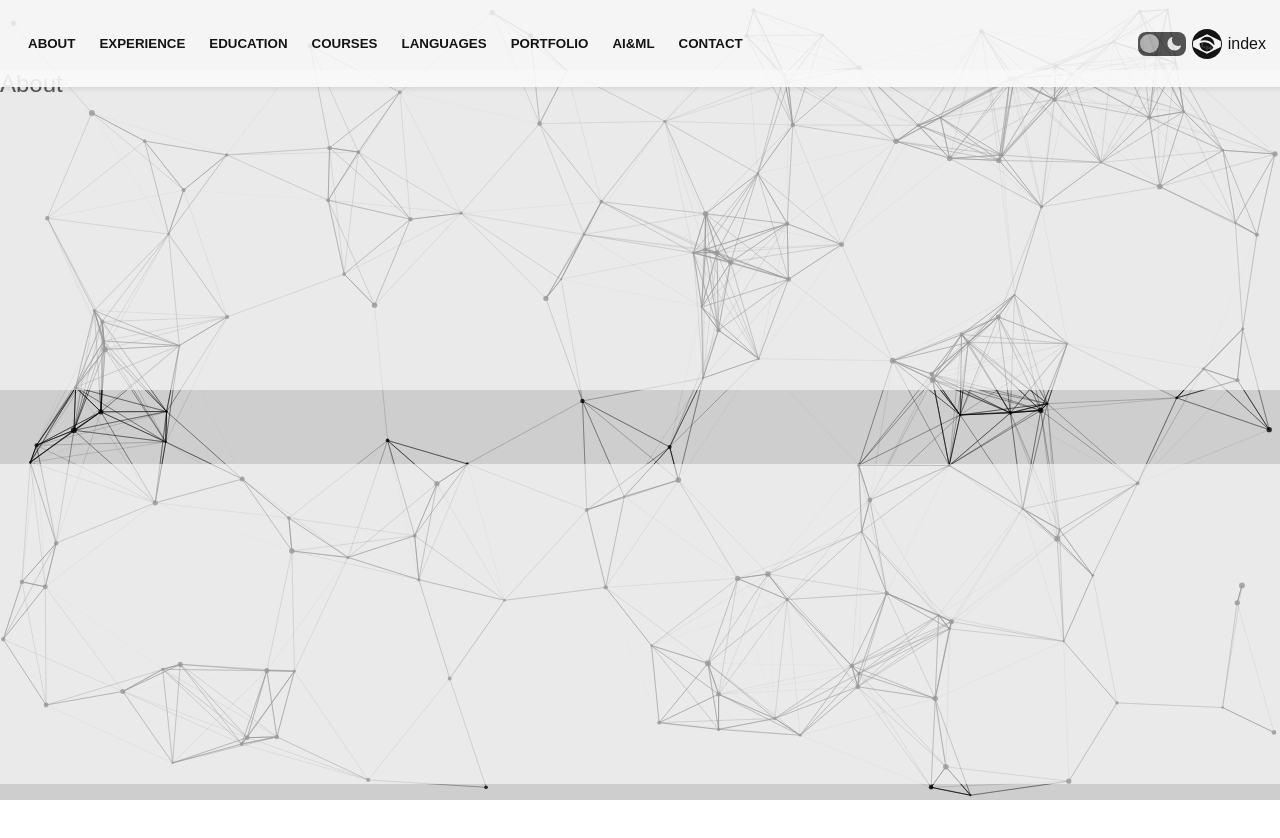
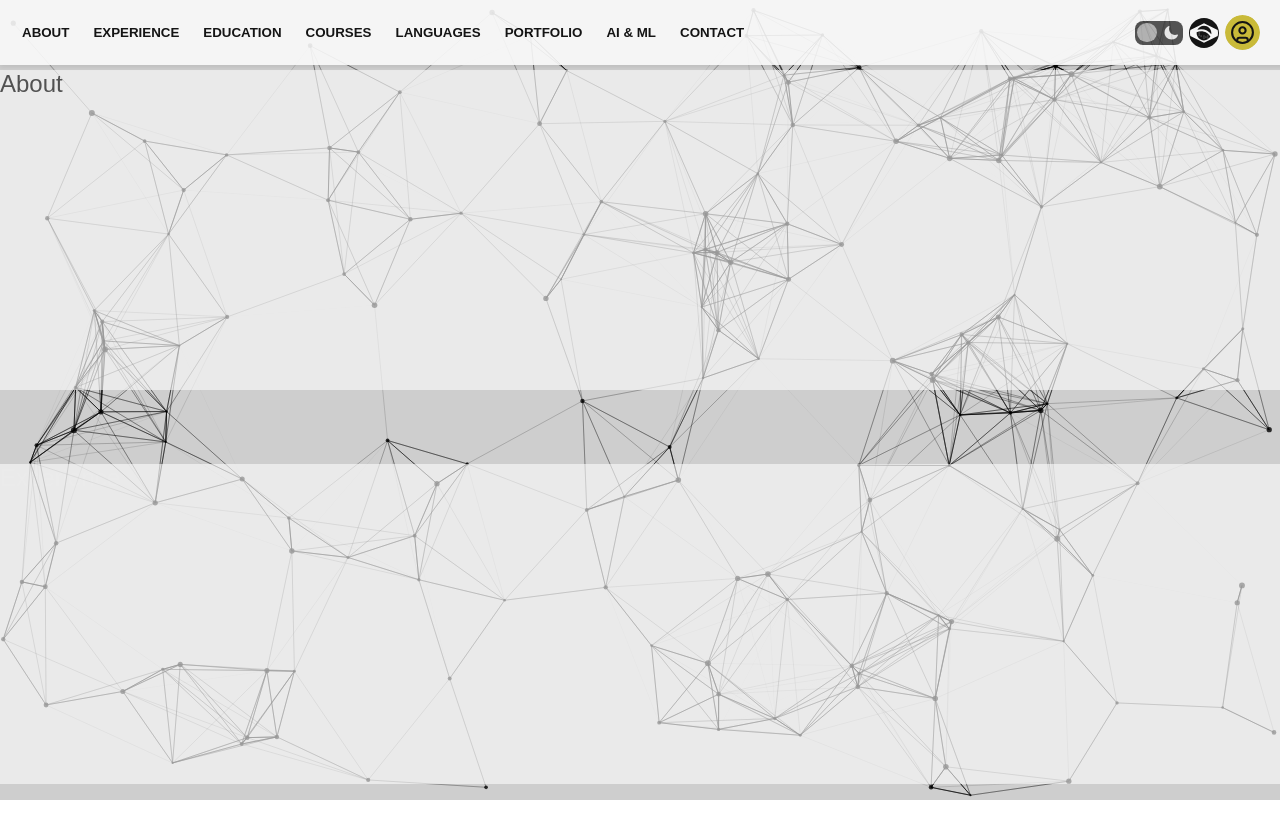
Before and after one commit to guicamargo/portfolio-frontend, a React (Vite) app: page / in a window 1280 px wide. Shown: the top 838 px of the page. Built offline with nearby package versions, Linux system fonts and the light colour scheme.

Commit message:
finalizado nav bar

```diff
--- a/src/components/Header/index.jsx
+++ b/src/components/Header/index.jsx
@@ -1,43 +1,3 @@
-// // src/components/Header/index.jsx
-// import { Link } from 'react-router-dom';
-// import { useTranslation } from 'react-i18next';
-// import ThemeToggle from '../ThemeToggle';
-// import LanguageSelector from '../LanguageSelector';
-// import NavigationButtons from '../NavigationButtons';
-// import './styles.css';
-
-// // import { useAuth } from '../../../context/AuthContext';
-// const Header = () => {
-//   const { t } = useTranslation();
-//   const isAuthenticated = true;
-
-//   return (
-//     <header className="header">
-//       <div className="header-content">
-//         <nav className="main-nav">
-//           <NavigationButtons />
-//         </nav>
-//       </div>
-
-//       <div className="header-controls">
-//         <ThemeToggle />
-//         <LanguageSelector />
-//         {isAuthenticated && (
-//           <button
-//             className="logout-btn"
-//             onClick={() => { /* lógica de logout */ }}
-//           >
-//             {t('nav.logout')}
-//           </button>
-//         )}
-//       </div>
-//     </header>
-//   );
-// };
-
-// export default Header;
-
-// src/components/Header/index.jsx
 import { useState, useEffect } from 'react';
 import { useTranslation } from 'react-i18next';
 import ThemeToggle from '../ThemeToggle';
@@ -57,7 +17,7 @@ const Header = () => {
   // Detecta largura da tela para definir se é mobile
   useEffect(() => {
     const checkScreenSize = () => {
-      setIsMobile(window.innerWidth < 650);
+      setIsMobile(window.innerWidth < 940);
     };
 
     // Executa a verificação inicial
@@ -108,15 +68,9 @@ const Header = () => {
   <ThemeToggle />
   <LanguageSelector />
   {isAuthenticated && (
+    <div className="menuAccount">
       <MenuNavBar />
-          // <button
-          //   className="logout-btn"
-          //   onClick={() => {
-          //     // lógica de logout
-          //   }}
-          // >
-          //   {t('nav.logout')}
-          // </button>
+    </div>
   )}
 </div>
     </header>
--- a/src/components/Header/styles.css
+++ b/src/components/Header/styles.css
@@ -6,11 +6,13 @@
   width: 100%;
   background-color: #fafafa;
   box-shadow: 0 2px 5px rgba(0, 0, 0, 0.1);
-  padding: 1rem;
+  padding: 5px;
+  padding-left: 10px;
   opacity: 0.9;
   display: flex;  /* Add this */
   justify-content: space-between;  /* Add this to spread out the content */
   align-items: center;  /* Add this to vertically center the items */
+  min-height: 55px;
 }
 .dark .header {
   background-color: #000; /* Estilo para o tema escuro */
@@ -22,6 +24,8 @@
   gap: 1rem;
   align-items: center;
   margin-inline-end: 30px;
+  justify-content: flex-end;
+
 }
 
 .header-controls button {
@@ -31,7 +35,11 @@
   background: #fff;
   cursor: pointer;
   transition: all 0.2s;
-  display: flex;
+  display: inline-flex;
+  align-items: center;
+  justify-content: center;
+  right: 100px;
+
 }
 
 .dark .header-controls button {
@@ -133,7 +141,7 @@ body {
 }
 
 /* Estilo do layout desktop */
-@media (min-width: 650px) {
+@media (min-width: 940px) {
   .menu-btn {
     display: none;
   }
@@ -149,8 +157,15 @@ body {
   }
 }
 
+.menuAccount {
+  display: flex; /* Já está correto */
+  align-items: center; /* Centraliza o conteúdo do menu verticalmente */
+  justify-content: center; /* Centraliza horizontalmente dentro do próprio menu */
+  min-width: auto;
+}
+
 /* Esconde a navegação padrão no mobile */
-@media (max-width: 649px) {
+@media (max-width: 940px) {
   .main-nav {
     display: none;
   }
--- a/src/components/MenuNavBar/index.jsx
+++ b/src/components/MenuNavBar/index.jsx
@@ -1,9 +1,60 @@
-import React from 'react'
+import React, { useState, useEffect, useRef } from 'react';
+import { LogOut, CircleUser   } from 'lucide-react'; // Alternative to Font Awesome icon
+import './styles.css';
 
-const index = () => {
+const ProfileDropdown = () => {
+  const [isMenuActive, setIsMenuActive] = useState(false);
+  const dropdownRef = useRef(null); // Ref para o dropdown
+
+  const menuToggle = () => {
+    setIsMenuActive(!isMenuActive);
+  };
+
+  // Fechar o menu ao clicar fora
+  useEffect(() => {
+    const handleClickOutside = (event) => {
+      if (dropdownRef.current && !dropdownRef.current.contains(event.target)) {
+        setIsMenuActive(false); // Fecha o menu
+      }
+    };
+
+    document.addEventListener('mousedown', handleClickOutside);
+    return () => {
+      document.removeEventListener('mousedown', handleClickOutside);
+    };
+  }, []);
+
   return (
-    <div>index</div>
-  )
-}
+    <div className="action" ref={dropdownRef}>
+      <div
+        className="profile cursor-pointer"
+        onClick={menuToggle}
+      >
+        <div className="circleUser">
+            <CircleUser  size={25} />
+        </div>
+      </div>
+      <div className={`menu ${isMenuActive ? 'active' : ''}`}>
+        <h3 className="text-center">
+          NAME USER<br />
+          <span className="text-sm text-gray-500">role</span>
+        </h3>
+        <ul className="mt-4">
+          <li className="mb-2">
+            <button
+              className="flex items-center w-full text-left p-2 hover:bg-gray-100"
+              onClick={() => {
+                // Lógica de logout
+              }}
+            >
+              <LogOut className="mr-2" size={20} />
+              Logout
+            </button>
+          </li>
+        </ul>
+      </div>
+    </div>
+  );
+};
 
-export default index
+export default ProfileDropdown;
--- /dev/null
+++ b/src/components/MenuNavBar/styles.css
@@ -0,0 +1,110 @@
+
+  .action .profile {
+    position: relative;
+    width: 35px;
+    height: 35px;
+    border-radius: 50%;
+    overflow: hidden;
+    cursor: pointer;
+  }
+
+  .action .profile img {
+    position: absolute;
+    top: 0;
+    left: 0;
+    width: 100%;
+    height: 100%;
+    object-fit: cover;
+  }
+
+  .action .menu {
+    position: absolute;
+    top: 120px;
+    right: 20px;
+    padding: 5px 5px;
+    background: #fff;
+    width: 150px;
+    box-sizing: 0 5px 25px rgba(0, 0, 0, 0.1);
+    border-radius: 15px;
+    transition: 0.5s;
+    visibility: hidden;
+    opacity: 0;
+  }
+
+  .action .menu.active {
+    top: 80px;
+    visibility: visible;
+    opacity: 1;
+  }
+
+  .action .menu::before {
+    content: "";
+    position: absolute;
+    top: -5px;
+    right: 28px;
+    width: 20px;
+    height: 20px;
+    background: #fff;
+    transform: rotate(45deg);
+  }
+
+  .action .menu h3 {
+    width: 100%;
+    text-align: center;
+    font-size: 18px;
+ margin: 5px 0;
+ margin-top: 10px;
+    font-weight: 500;
+    color: #555;
+    line-height: 1.5em;
+  }
+
+  .action .menu h3 span {
+    font-size: 14px;
+    color: #cecece;
+    font-weight: 300;
+  }
+
+  .action .menu ul li {
+    list-style: none;
+    padding: 10px 0;
+    border-top: 1px solid rgba(0, 0, 0, 0.05);
+    display: flex;
+    align-items: center;
+  }
+
+  .action .menu ul li img {
+    max-width: 20px;
+    margin-right: 10px;
+    opacity: 0.5;
+    transition: 0.5s;
+  }
+
+  .action .menu ul li:hover img {
+    opacity: 1;
+  }
+
+  .action .menu ul li a {
+    display: inline-block;
+    text-decoration: none;
+    color: #555;
+    font-weight: 500;
+    transition: 0.5s;
+  }
+  .circleUser {
+    width: 100%; /* Ajusta a largura para ocupar todo o elemento pai */
+    height: 100%; /* Altura proporcional à largura */
+    background-color: rgb(201, 185, 42); /* Cor de fundo amarela */
+    border-radius: 50%; /* Torna o elemento completamente redondo */
+    display: flex; /* Adiciona flexbox para centralizar conteúdo */
+    align-items: center; /* Centraliza verticalmente */
+    justify-content: center; /* Centraliza horizontalmente */
+    box-shadow: 0 4px 6px rgba(0, 0, 0, 0.1); /* Opcional: Adiciona sombra */
+  }
+
+  ul.mt-4 {
+    padding: 2px;
+    margin: 5px;
+    justify-self: center;
+
+  }
--- a/src/components/NavigationButtons/index.jsx
+++ b/src/components/NavigationButtons/index.jsx
@@ -87,7 +87,7 @@ const NavigationButtons = () => {
   // Detecta largura da tela para definir se é mobile
   useEffect(() => {
     const checkScreenSize = () => {
-      setIsMobile(window.innerWidth < 650);
+      setIsMobile(window.innerWidth < 940);
     };
 
     // Executa a verificação inicial
@@ -103,16 +103,16 @@ const NavigationButtons = () => {
   }, []);
 
   const navigationConfig = [
-    { page: '/', sectionId: 'section1', label: 'about' },
-    { page: '/', sectionId: 'section2', label: 'experience' },
-    { page: '/', sectionId: 'section3', label: 'education' },
-    { page: '/', sectionId: 'section4', label: 'courses' },
-    { page: '/', sectionId: 'section5', label: 'languages' },
-    { page: '/', sectionId: 'section6', label: 'portfolio' },
+    { page: '/', sectionId: 'section1', label: t('nav.about') },
+    { page: '/', sectionId: 'section2', label: t('nav.experience') },
+    { page: '/', sectionId: 'section3', label: t('nav.education') },
+    { page: '/', sectionId: 'section4', label: t('nav.courses') },
+    { page: '/', sectionId: 'section5', label: t('nav.languages') },
+    { page: '/', sectionId: 'section6', label: t('nav.portfolio') },
     {
       page: '/',
       sectionId: 'section7',
-      label: 'Ai&Ml',
+      label: t('nav.aiml'),
       requiresAuth: true,
     },
     { page: '/', sectionId: 'section8', label: 'contact' },
--- a/src/i18n/en/translation.json
+++ b/src/i18n/en/translation.json
@@ -1,11 +1,17 @@
 {
   "greeting": "Hello!",
   "toggleTheme": "Toggle Theme",
-  "nav": {
-    "home": "Home",
-    "dashboard": "Dashboard",
+"nav": {
+    "about": "About",
+    "experience": "Experience",
+    "education": "Education",
+    "courses": "Courses",
+    "languages": "Languages",
+    "portfolio": "Portfolio",
     "aiml": "AI & ML",
-    "logout": "Logout"
+    "contact": "Contact",
+    "logout": "Logout",
+    "login": "Login"
   },
   "aiml": {
     "title": "Artificial Intelligence & Machine Learning",
--- a/src/i18n/pt/translation.json
+++ b/src/i18n/pt/translation.json
@@ -1,11 +1,16 @@
 {
-  "greeting": "Olá!",
   "toggleTheme": "Alternar Tema",
   "nav": {
-    "home": "Início",
-    "dashboard": "Painel",
+    "about": "Sobre",
+    "experience": "Experiência",
+    "education": "Formação",
+    "courses": "Cursos",
+    "Languages": "Linguagens",
+    "portfolio": "Portifólio",
     "aiml": "IA & AM",
-    "logout": "Sair"
+    "contact": "Contato",
+    "logout": "Sair",
+    "login": "Entrar"
   },
   "aiml": {
     "title": "Inteligência Artificial & Aprendizado de Máquina",
```
Lines whose indentation alone changed are shown as unchanged.
